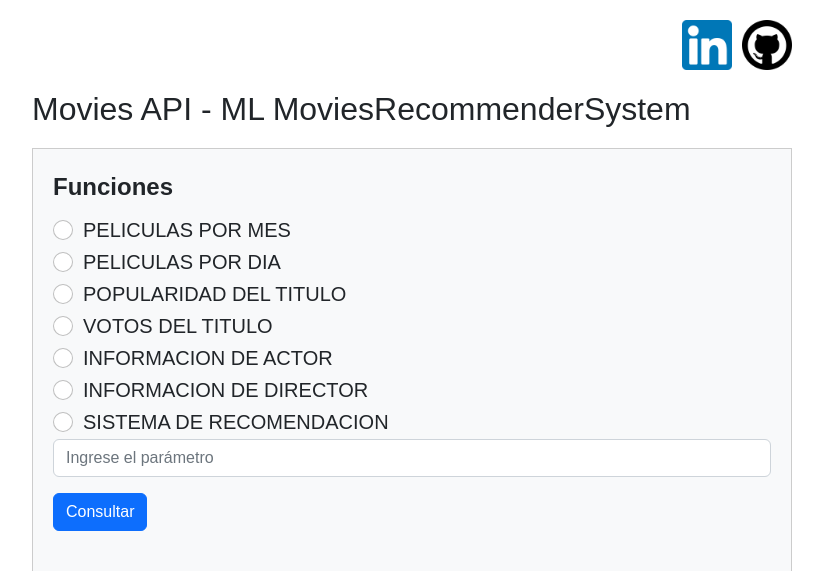
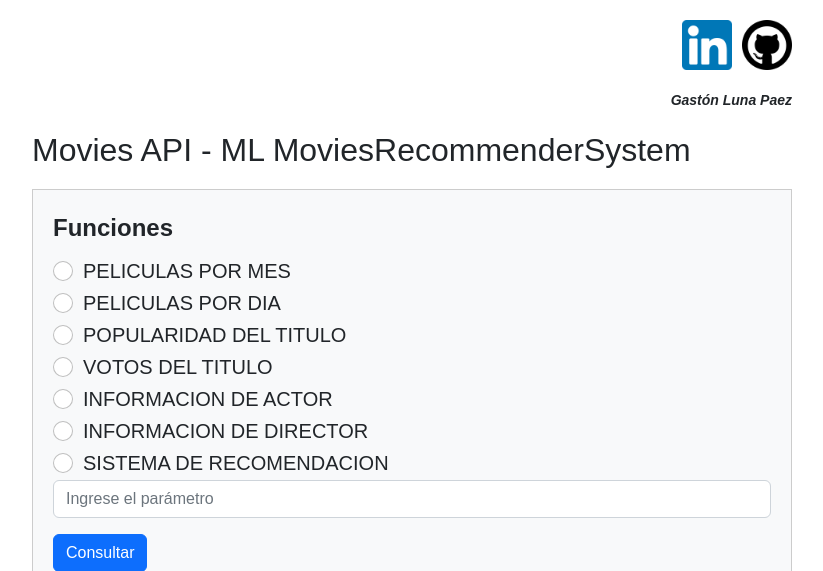
Before and after one commit to ramirou2/ML_MovieRecomenderSystem, a FastAPI app: page / in a window 1280 px wide. Shown: the top 571 px of the page, without its empty margins (228-1051 px from the left). Run offline with FastAPI, Linux system fonts and the light colour scheme; parts of the project's set-up code (start-up, migrations or seed data) failed here and were passed over; some libraries are stand-ins or nearby versions.

Commit message:
Modificación de detalles

```diff
--- a/templates/index.html
+++ b/templates/index.html
@@ -69,6 +69,14 @@
             font-weight: bold;
             margin-bottom: 10px;
         }
+    .author {
+        font-size: 14px;
+        font-family: "Arial", sans-serif;
+        font-style: italic;
+    }
+    .author {
+        font-weight: bold;
+    }
     </style>
 </head>
 <body>
@@ -84,6 +92,9 @@
                     <img src="/static/github-logo.png" alt="GitHub">
                 </a>
             </div>
+        </div>
+        <div class="logo-container" style="margin-left: 10px;">
+            <span  class="author">Gastón Luna Paez</span>
         </div>
         <h1>Movies API - ML MoviesRecommenderSystem</h1>
         <div class="function-box">
```
